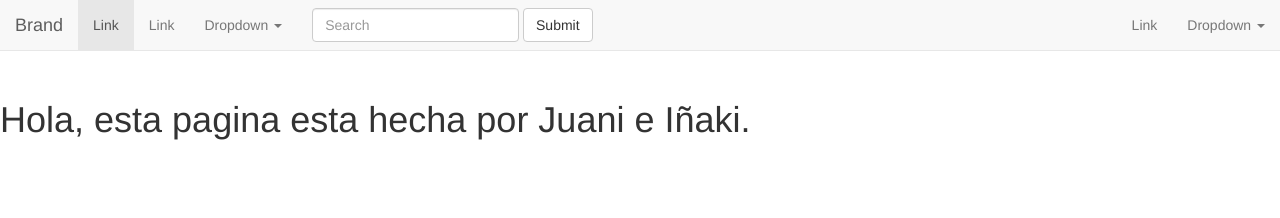
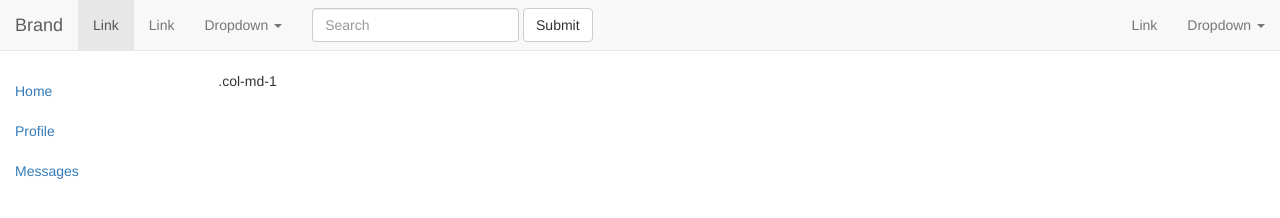
Before and after one commit to JuanCangelosi/ProyectoIAW, a plain HTML site: page ejemplo.html in a window 1280 px wide. Drawn offline with nearby package versions, Linux system fonts and the light colour scheme.

Commit message:
Agregada carpeta jspropios y la estructura basica de la pagina

```diff
--- a/ejemplo.html
+++ b/ejemplo.html
@@ -21,7 +21,7 @@
     <![endif]-->
   </head>
   <body>
-  <nav class="navbar navbar-default navbar-fixed-top">
+  <nav class="navbar navbar-default navbar-static-top">
   <div class="container-fluid">
     <!-- Brand and toggle get grouped for better mobile display -->
     <div class="navbar-header">
@@ -74,8 +74,16 @@
     </div><!-- /.navbar-collapse -->
   </div><!-- /.container-fluid -->
 </nav>
-    <h1>Hola, esta pagina esta hecha por Juani e Iñaki.
-	</h1>
+    <div class="row">
+		<div class="col-md-2">
+			<ul class="nav nav-stackable">
+				<li role="presentation" class="active"><a href="#">Home</a></li>
+				<li role="presentation"><a href="#">Profile</a></li>
+				<li role="presentation"><a href="#">Messages</a></li>
+			</ul>
+		</div>
+		<div class="col-md-9">.col-md-1</div>
+</div>
 
     <!-- jQuery (necessary for Bootstrap's JavaScript plugins) -->
     <script src="https://ajax.googleapis.com/ajax/libs/jquery/1.12.4/jquery.min.js"></script>
```
